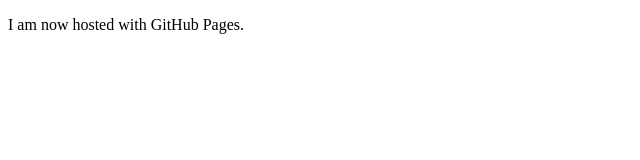
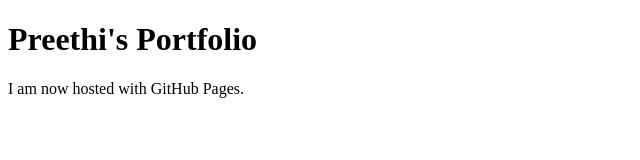
Before and after one commit to pthunga/pthunga.github.io, a plain HTML site: page index.html in a window 1280 px wide. Shown: the whole page, without its empty margins (0-640 px from the left). Drawn offline with Linux system fonts and the light colour scheme.

Commit message:
Revert "Update index.html"
This reverts commit e820d986a0ddea4bd6645e05a641664711327cec.

```diff
--- a/index.html
+++ b/index.html
@@ -1,9 +1,7 @@
 <!DOCTYPE html>
 <html>
-<head>
-    <title>Preethi's Portfolio</title>
-</head>
 <body>
+<h1>Preethi's Portfolio</h1>
 <p>I am now hosted with GitHub Pages.</p>
 </body>
 </html>
```
